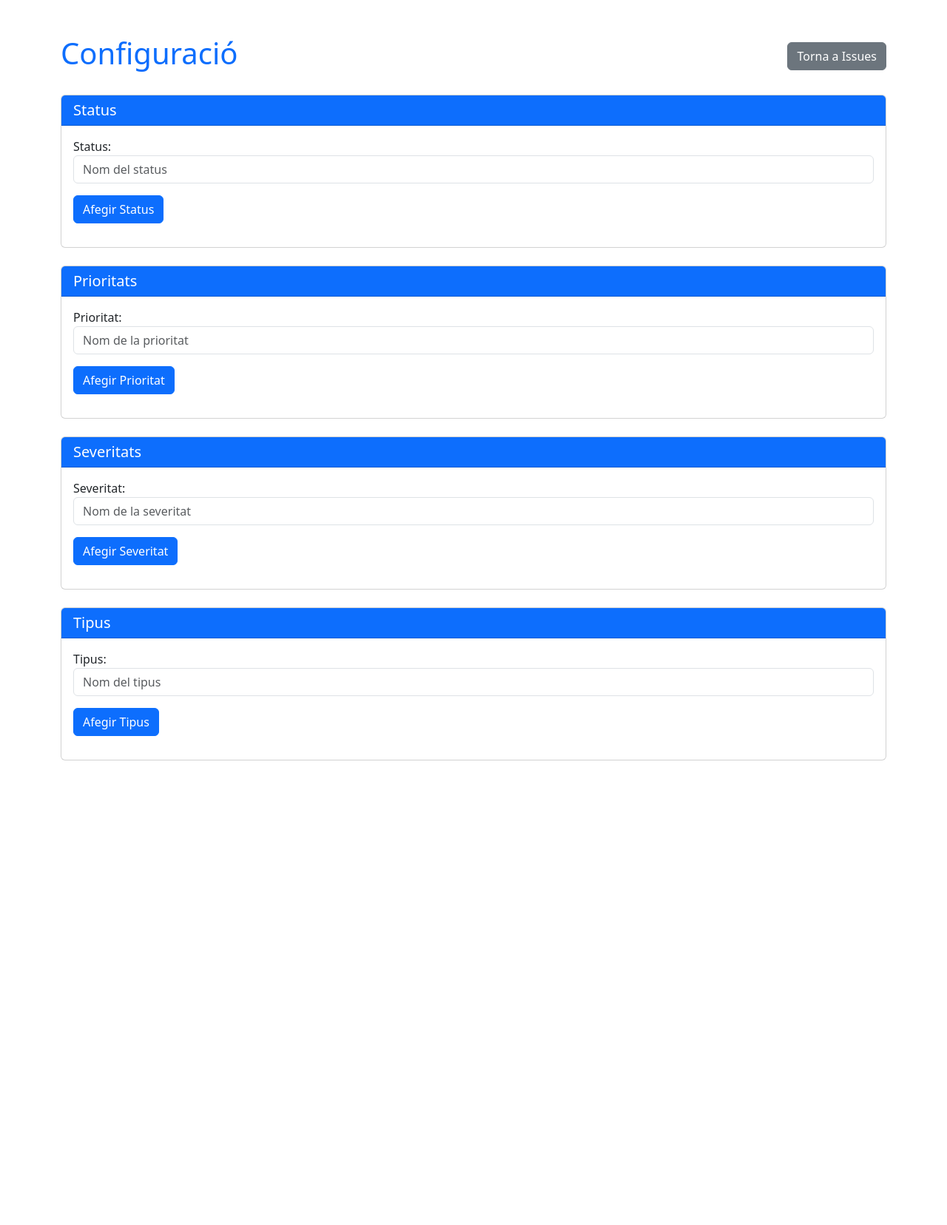
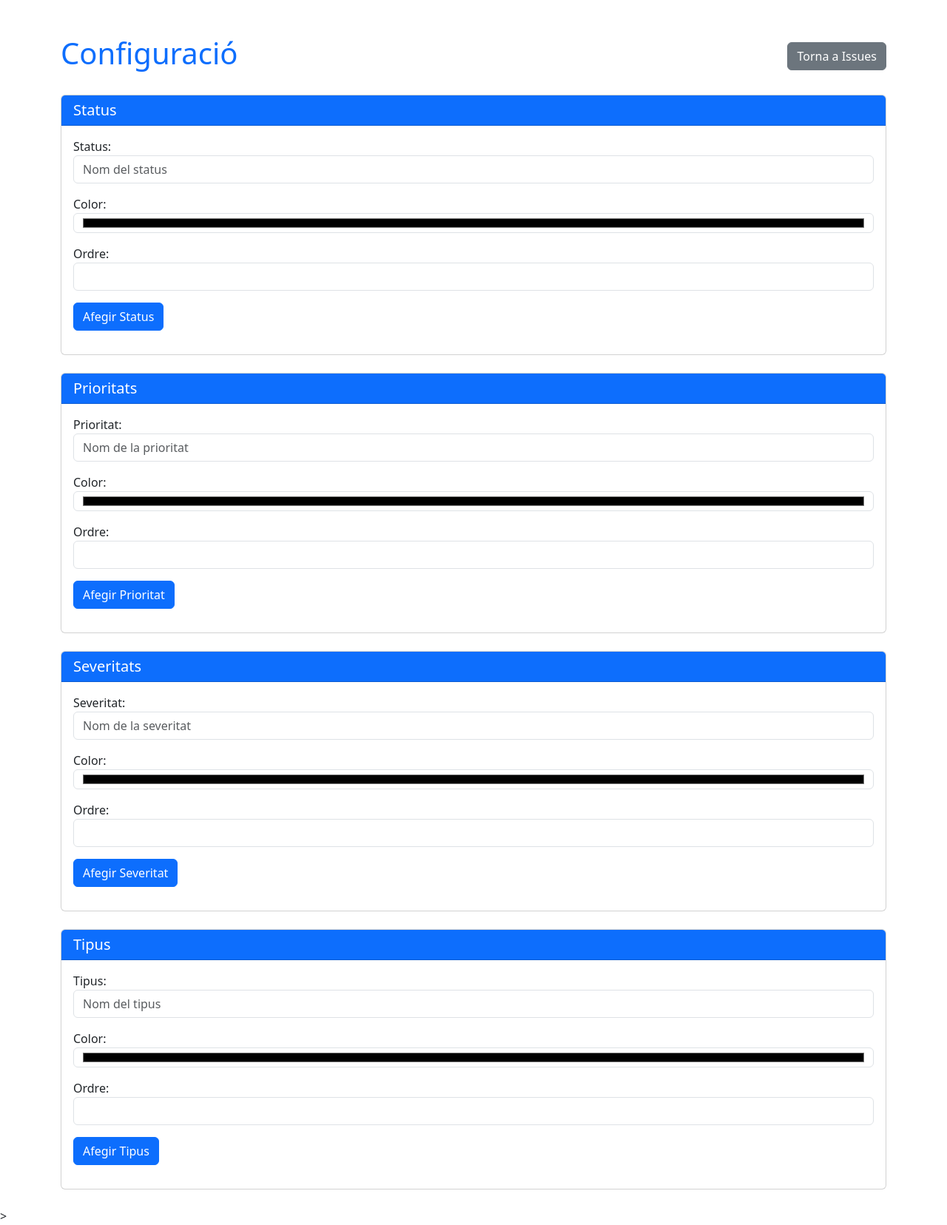
Before and after one commit to it11d-Issue-Tracker/BackTracker, a Django app: page /settings/ in a window 1280 px wide. Shown: the whole page at 74% size. Before the commit the page ends 1028 px from the top, so only its background shows below. Run offline with Django 5.2, Linux system fonts and the light colour scheme; data that the repository does not hold is empty.

Commit message:
orden tratado + color issues_page.html tratado

```diff
--- a/Issue_Tracker/forms.py
+++ b/Issue_Tracker/forms.py
@@ -109,46 +109,61 @@ class AttachmentForm(forms.ModelForm):
 class StatusForm(forms.ModelForm):
     class Meta:
         model = Status
-        fields = ['id']
+        fields = ['id', 'color', 'orden']
         widgets = {
             'id': forms.TextInput(attrs={'class': 'form-control', 'placeholder': 'Nom del status'}),
+            'color': forms.TextInput(attrs={'type': 'color', 'class': 'form-control'}),
+            'orden': forms.NumberInput(attrs={'class': 'form-control', 'min': 1}),
         }
         labels = {
             'id': 'Status',
+            'color': 'Color',
+            'orden': 'Ordre',
         }
 
 
 class PriorityForm(forms.ModelForm):
     class Meta:
         model = Priority
-        fields = ['id']
+        fields = ['id', 'color', 'orden']
         widgets = {
             'id': forms.TextInput(attrs={'class': 'form-control', 'placeholder': 'Nom de la prioritat'}),
+            'color': forms.TextInput(attrs={'type': 'color', 'class': 'form-control'}),
+            'orden': forms.NumberInput(attrs={'class': 'form-control', 'min': 1}),
         }
         labels = {
             'id': 'Prioritat',
-
+            'color': 'Color',
+            'orden': 'Ordre',
         }
 
 class SeverityForm(forms.ModelForm):
     class Meta:
         model = Severity
-        fields = ['id']
+        fields = ['id', 'color', 'orden']
         widgets = {
             'id': forms.TextInput(attrs={'class': 'form-control', 'placeholder': 'Nom de la severitat'}),
+            'color': forms.TextInput(attrs={'type': 'color', 'class': 'form-control'}),
+            'orden': forms.NumberInput(attrs={'class': 'form-control', 'min': 1}),
         }
         labels = {
             'id': 'Severitat',
+            'color': 'Color',
+            'orden': 'Ordre',
         }
 
 class TypeForm(forms.ModelForm):
     class Meta:
         model = Type
-        fields = ['id']
+        fields = ['id', 'color', 'orden']
         widgets = {
             'id': forms.TextInput(attrs={'class': 'form-control', 'placeholder': 'Nom del tipus'}),
+            'color': forms.TextInput(attrs={'type': 'color', 'class': 'form-control'}),
+            'orden': forms.NumberInput(attrs={'class': 'form-control', 'min': 1}),
         }
         labels = {
             'id': 'Tipus',
+            'color': 'Color',
+            'orden': 'Ordre',
 
         }
--- a/Issue_Tracker/models.py
+++ b/Issue_Tracker/models.py
@@ -6,19 +6,22 @@ import uuid
 
 class Status(models.Model):
     id = models.CharField(max_length=100, primary_key=True)
+    orden = models.PositiveIntegerField(unique=True)
+    color = models.CharField(max_length=7, unique=True)
 
     def __str__(self):
         return self.id
 
     class Meta:
         db_table = 'status'
+        ordering = ['orden']
 
 
 class Priority(models.Model):
     id = models.CharField(max_length=100, primary_key=True)
 
     orden = models.PositiveIntegerField(unique=True)
-    color = models.CharField(max_length=10, unique=True)
+    color = models.CharField(max_length=7, unique=True)
 
 
     def __str__(self):
@@ -31,7 +34,7 @@ class Priority(models.Model):
 class Severity(models.Model):
     id = models.CharField(max_length=100, primary_key=True)
     orden = models.PositiveIntegerField(unique=True)
-    color = models.CharField(max_length=10, unique=True)
+    color = models.CharField(max_length=7, unique=True)
 
     def __str__(self):
         return self.id
@@ -44,7 +47,7 @@ class Severity(models.Model):
 class Type(models.Model):
     id = models.CharField(max_length=100, primary_key=True)
     orden = models.PositiveIntegerField(unique=True)
-    color = models.CharField(max_length=10, unique=True)
+    color = models.CharField(max_length=7, unique=True)
 
     def __str__(self):
         return self.id
@@ -91,6 +94,9 @@ class Issue(models.Model):
         def type_color(self):
             return self.type.color if self.type else 'gray'
 
+        @property
+        def status_color(self):
+            return self.status.color if self.type else 'gray'
 
 
 class Comment(models.Model):
--- a/Issue_Tracker/templates/settings.html
+++ b/Issue_Tracker/templates/settings.html
@@ -26,7 +26,7 @@
                 <ul class="list-group mt-3">
                     {% for status in statuses %}
                         <li class="list-group-item d-flex justify-content-between align-items-center">
-                            {{ status.id }}
+                            {{ status.id }}: {{ status.orden }}
                             <a href="{% url 'delete_status' status.id %}" class="btn btn-danger btn-sm">Eliminar</a>
                         </li>
                     {% endfor %}
@@ -49,7 +49,7 @@
                 <ul class="list-group mt-3">
                     {% for priority in priorities %}
                         <li class="list-group-item d-flex justify-content-between align-items-center">
-                            {{ priority.id }}
+                            {{ priority.id }}: {{ priority.orden }}
                             <a href="{% url 'delete_priority' priority.id %}" class="btn btn-danger btn-sm">Eliminar</a>
                         </li>
                     {% endfor %}
@@ -71,7 +71,7 @@
                 <ul class="list-group mt-3">
                     {% for severity in severities %}
                         <li class="list-group-item d-flex justify-content-between align-items-center">
-                            {{ severity.id }}
+                            {{ severity.id }}: {{ severity.orden }}
                             <a href="{% url 'delete_severity' severity.id %}" class="btn btn-danger btn-sm">Eliminar</a>
                         </li>
                     {% endfor %}
@@ -92,7 +92,7 @@
                 <ul class="list-group mt-3">
                     {% for type in types %}
                         <li class="list-group-item d-flex justify-content-between align-items-center">
-                            {{ type.id }}
+                            {{ type.id }}: {{ type.orden }}
                             <a href="{% url 'delete_type' type.id %}" class="btn btn-danger btn-sm">Eliminar</a>
                         </li>
                     {% endfor %}
@@ -102,6 +102,6 @@
 
     </div>
 
-    <script src="https://cdn.jsdelivr.net/npm/bootstrap@5.3.0/dist/js/bootstrap.bundle.min.js"></script>
+    <!--<script src="https://cdn.jsdelivr.net/npm/bootstrap@5.3.0/dist/js/bootstrap.bundle.min.js"></script>-->>
 </body>
 </html>
--- a/Issue_Tracker/views.py
+++ b/Issue_Tracker/views.py
@@ -9,7 +9,7 @@ from django.contrib.auth.decorators import login_required
 from .models import *
 from django.contrib.auth.models import User
 from .forms import *
-
+from .utils import reorden
 
 
 @login_required()
@@ -35,7 +35,6 @@ def issues_page(request):
             issues = issues.filter(assigned_to__id=assigned_to)
         if created_by:
             issues = issues.filter(created_by__id=created_by)
-
         if severity:
             issues = issues.filter(severity=severity)
         if type:
@@ -163,40 +162,58 @@ def custom_login_view(request):
 
 
 def settings_view(request):
-    statuses = Status.objects.all()
-    priorities = Priority.objects.all()
+    statuses = Status.objects.all().order_by('orden')
+    priorities = Priority.objects.all().order_by('orden')
 
-    severities = Severity.objects.all()
-    types = Type.objects.all()
+    severities = Severity.objects.all().order_by('orden')
+    types = Type.objects.all().order_by('orden')
 
+    status_form = StatusForm()
+    priority_form = PriorityForm()
+    severity_form = SeverityForm()
+    type_form = TypeForm()
 
     if request.method == 'POST':
+        orden = request.POST.get('orden')
+        orden = int(orden)
         if 'add_status' in request.POST:
             status_form = StatusForm(request.POST)
+            try:
+                reorden('Status', orden)
+            except (TypeError, ValueError):
+                print(f"orden no valido")
             if status_form.is_valid():
                 status_form.save()
                 return redirect('settings')
+
         elif 'add_priority' in request.POST:
             priority_form = PriorityForm(request.POST)
+            try:
+                reorden('Priority', orden)
+            except (TypeError, ValueError):
+                print(f"orden no valido")
             if priority_form.is_valid():
                 priority_form.save()
                 return redirect('settings')
 
         elif 'add_severity' in request.POST:
             severity_form = SeverityForm(request.POST)
+            try:
+                reorden('Severity', orden)
+            except (TypeError, ValueError):
+                print(f"orden no valido")
             if severity_form.is_valid():
                 severity_form.save()
                 return redirect('settings')
         elif 'add_type' in request.POST:
             type_form = TypeForm(request.POST)
+            try:
+                reorden('Type', orden)
+            except (TypeError, ValueError):
+                print(f"orden no valido")
             if type_form.is_valid():
                 type_form.save()
                 return redirect('settings')
-    else:
-        status_form = StatusForm()
-        priority_form = PriorityForm()
-        severity_form = SeverityForm()
-        type_form = TypeForm()
 
     return render(request, 'settings.html', {
         'statuses': statuses,
```
Also changed, not shown: Issue_Tracker/templates/issues_page.html (+20 -27 lines), Issue_Tracker/utils.py (added, +27 -0 lines).
